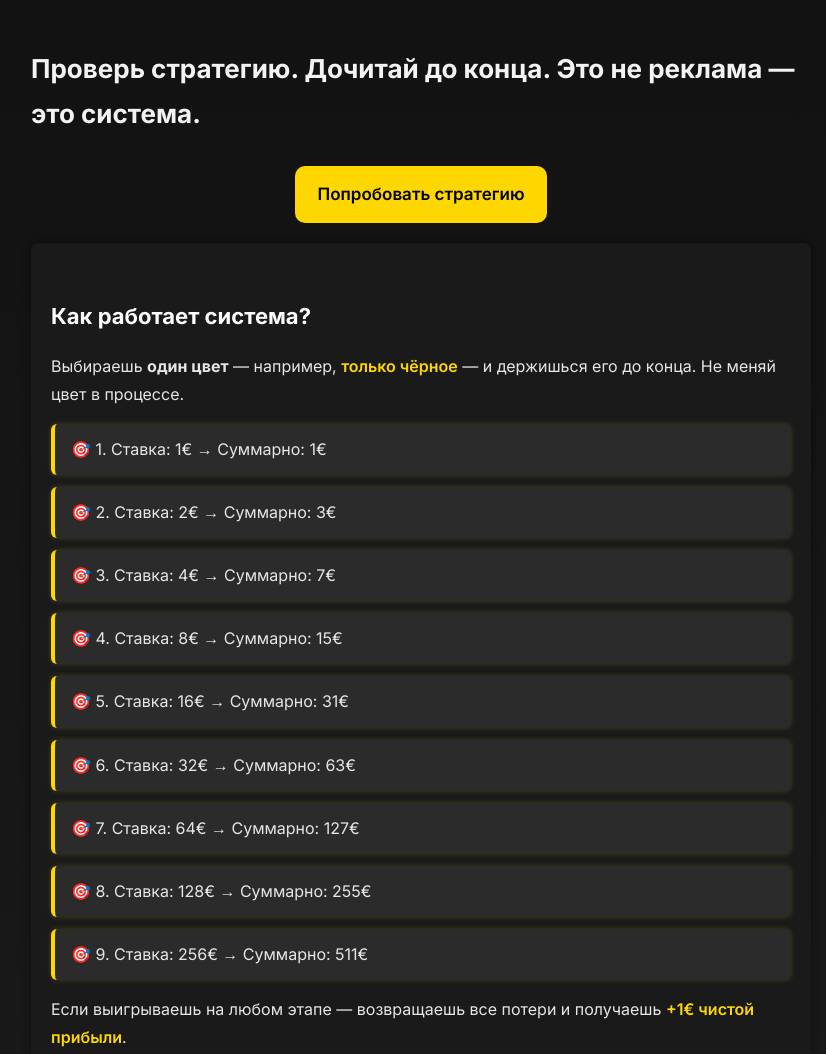
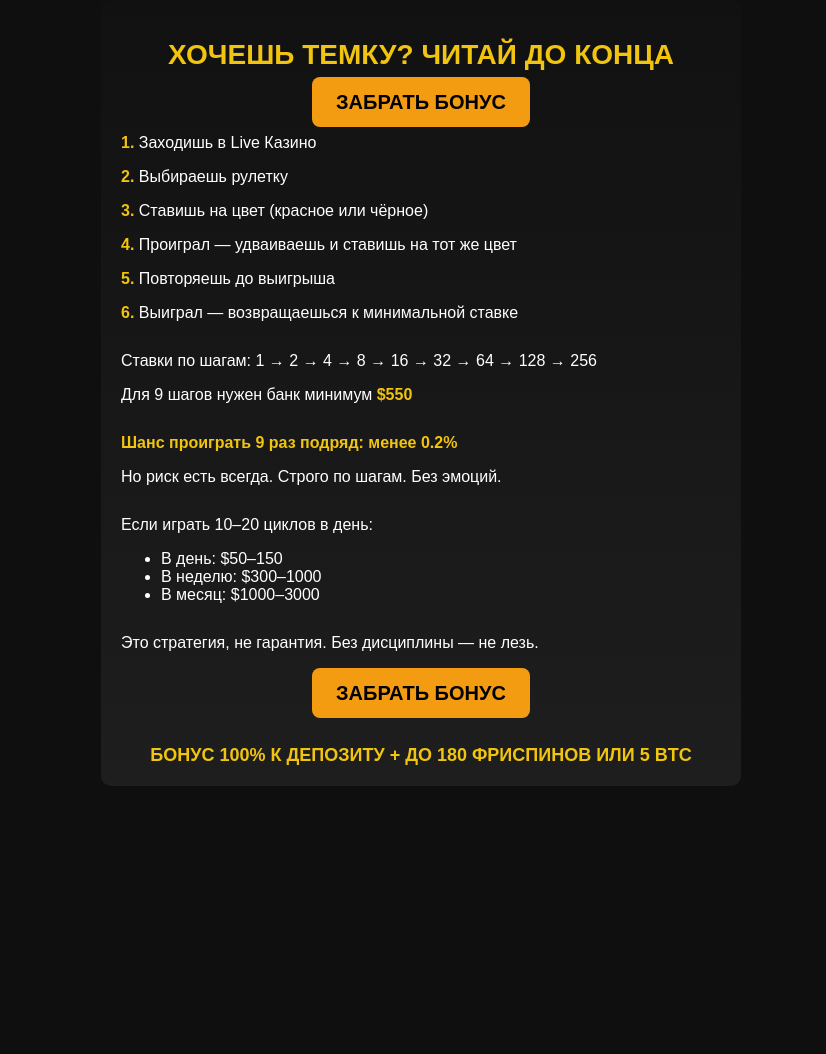
Before and after one commit to sekl28/Survey, a plain HTML site: page about.html in a window 1280 px wide. Shown: the top 1054 px of the page, without its empty margins (219-1045 px from the left). After the commit the page ends 800 px from the top, so only its background shows below. Drawn offline with Linux system fonts and the light colour scheme.

Commit message:
Update about.html

```diff
--- a/about.html
+++ b/about.html
@@ -3,130 +3,108 @@
 <head>
   <meta charset="UTF-8">
   <meta name="viewport" content="width=device-width, initial-scale=1.0">
-  <title>Проверь стратегию — не реклама, а система</title>
-  <meta name="description" content="Проверь систему ставок, основанную на математике. Дочитай до конца, узнай как избежать проигрыша в live-рулетке.">
-  <link href="https://fonts.googleapis.com/css2?family=Inter:wght@400;600;700&display=swap" rel="stylesheet">
+  <title>Хочешь темку? Забирай</title>
   <style>
     body {
       margin: 0;
-      font-family: 'Inter', sans-serif;
-      background: linear-gradient(to bottom, #121212, #1f1f1f);
-      color: #e6e6e6;
-      line-height: 1.7;
+      font-family: Arial, sans-serif;
+      background: #0f0f0f;
+      color: #fff;
     }
-    .container {
-      max-width: 780px;
+    .wrapper {
+      max-width: 600px;
       margin: 0 auto;
-      padding: 30px 20px;
+      padding: 20px;
+      background: linear-gradient(to bottom, #111, #1e1e1e);
+      border-radius: 10px;
     }
     h1 {
-      font-size: 26px;
-      font-weight: 700;
-      color: #f3f3f3;
-      margin-bottom: 10px;
+      font-size: 28px;
+      margin-bottom: 20px;
+      text-transform: uppercase;
+      color: #f1c40f;
+      text-align: center;
     }
-    .cta-button {
-      display: inline-block;
-      background-color: #ffd700;
+    .cta {
+      display: block;
+      text-align: center;
+      margin: 20px 0;
+    }
+    .cta a {
+      background-color: #f39c12;
       color: #000;
-      font-weight: 600;
-      padding: 14px 22px;
-      font-size: 17px;
-      border-radius: 10px;
+      padding: 14px 24px;
+      font-size: 20px;
+      font-weight: bold;
       text-decoration: none;
-      margin: 20px 0;
-      transition: 0.3s ease;
+      border-radius: 8px;
+      transition: background 0.3s;
     }
-    .cta-button:hover {
-      background-color: #e6c200;
-      transform: scale(1.05);
-    }
-    h2 {
-      color: #ffffff;
-      font-size: 22px;
-      margin-top: 35px;
-    }
-    ul.steps {
-      list-style: none;
-      padding-left: 0;
-    }
-    ul.steps li {
-      background: #2b2b2b;
-      margin-bottom: 12px;
-      padding: 12px 16px;
-      border-radius: 6px;
-      border-left: 4px solid #ffd700;
-      box-shadow: 0 0 5px rgba(255, 215, 0, 0.2);
+    .cta a:hover {
+      background-color: #e67e22;
     }
     .section {
-      background: #1a1a1a;
-      padding: 20px;
-      border-radius: 8px;
-      box-shadow: 0 0 10px rgba(0,0,0,0.4);
       margin-bottom: 30px;
     }
     .highlight {
-      color: #ffd700;
-      font-weight: 600;
+      color: #f1c40f;
+      font-weight: bold;
     }
-    .note {
-      font-size: 14px;
-      color: #aaa;
-      margin-top: 10px;
-    }
-    .center {
+    .bonus-footer {
+      margin-top: 40px;
       text-align: center;
+      color: #f1c40f;
+      font-size: 18px;
+      font-weight: bold;
     }
   </style>
 </head>
 <body>
-  <div class="container">
-    <h1>Проверь стратегию. Дочитай до конца. Это не реклама — это система.</h1>
-    <div class="center">
-      <a class="cta-button" href="#start">Попробовать стратегию</a>
+  <div class="wrapper">
+    <h1>ХОЧЕШЬ ТЕМКУ? ЧИТАЙ ДО КОНЦА</h1>
+
+    <div class="cta">
+      <a href="https://bzstarz.com/b1281b6cb" target="_blank">ЗАБРАТЬ БОНУС</a>
     </div>
 
     <div class="section">
-      <h2>Как работает система?</h2>
-      <p>Выбираешь <strong>один цвет</strong> — например, <span class="highlight">только чёрное</span> — и держишься его до конца. Не меняй цвет в процессе.</p>
-      <ul class="steps">
-        <li>🎯 1. Ставка: 1€ → Суммарно: 1€</li>
-        <li>🎯 2. Ставка: 2€ → Суммарно: 3€</li>
-        <li>🎯 3. Ставка: 4€ → Суммарно: 7€</li>
-        <li>🎯 4. Ставка: 8€ → Суммарно: 15€</li>
-        <li>🎯 5. Ставка: 16€ → Суммарно: 31€</li>
-        <li>🎯 6. Ставка: 32€ → Суммарно: 63€</li>
-        <li>🎯 7. Ставка: 64€ → Суммарно: 127€</li>
-        <li>🎯 8. Ставка: 128€ → Суммарно: 255€</li>
-        <li>🎯 9. Ставка: 256€ → Суммарно: 511€</li>
-      </ul>
-      <p>Если выигрываешь на любом этапе — возвращаешь все потери и получаешь <span class="highlight">+1€ чистой прибыли</span>.</p>
+      <p><span class="highlight">1.</span> Заходишь в Live Казино</p>
+      <p><span class="highlight">2.</span> Выбираешь рулетку</p>
+      <p><span class="highlight">3.</span> Ставишь на цвет (красное или чёрное)</p>
+      <p><span class="highlight">4.</span> Проиграл — удваиваешь и ставишь на тот же цвет</p>
+      <p><span class="highlight">5.</span> Повторяешь до выигрыша</p>
+      <p><span class="highlight">6.</span> Выиграл — возвращаешься к минимальной ставке</p>
     </div>
 
     <div class="section">
-      <h2>Почему это работает?</h2>
-      <p>Вероятность проиграть 9 раз подряд ≈ <span class="highlight">0.195%</span>.<br>
-      Это значит, что в 998 из 1000 случаев ты выходишь в плюс. Не за счёт везения — за счёт структуры.</p>
+      <p>Ставки по шагам: 1 → 2 → 4 → 8 → 16 → 32 → 64 → 128 → 256</p>
+      <p>Для 9 шагов нужен банк минимум <span class="highlight">$550</span></p>
     </div>
 
     <div class="section">
-      <h2>Что нужно?</h2>
-      <ul>
-        <li>Аккаунт в казино с live-рулеткой</li>
-        <li><span class="highlight">Депозит минимум 256€</span> — чтобы выдержать все 9 шагов</li>
-        <li>Спокойствие и строгое соблюдение шагов</li>
-      </ul>
-      <p class="note">Почему 256€? Это шаг 9. Если ты не дойдёшь до него — ты потеряешь все предыдущие ставки.</p>
+      <p><span class="highlight">Шанс проиграть 9 раз подряд: менее 0.2%</span></p>
+      <p>Но риск есть всегда. Строго по шагам. Без эмоций.</p>
     </div>
 
     <div class="section">
-      <h2>Важно:</h2>
-      <p>Это не “способ разбогатеть”, это <strong>стабильная система с микроприбылью</strong>. Один цикл — +1€. Всё, что от тебя требуется — не нарушать схему.</p>
+      <p>Если играть 10–20 циклов в день:</p>
+      <ul>
+        <li>В день: $50–150</li>
+        <li>В неделю: $300–1000</li>
+        <li>В месяц: $1000–3000</li>
+      </ul>
     </div>
 
-    <div class="center" id="start">
-      <a class="cta-button" href="#">Начать стратегию</a>
-      <p class="note">⚠️ Пока работает — используй. Казино могут перекрыть такие возможности в любой момент.</p>
+    <div class="section">
+      <p>Это стратегия, не гарантия. Без дисциплины — не лезь.</p>
+    </div>
+
+    <div class="cta">
+      <a href="https://bzstarz.com/b1281b6cb" target="_blank">ЗАБРАТЬ БОНУС</a>
+    </div>
+
+    <div class="bonus-footer">
+      БОНУС 100% К ДЕПОЗИТУ + ДО 180 ФРИСПИНОВ ИЛИ 5 BTC
     </div>
   </div>
 </body>
```
